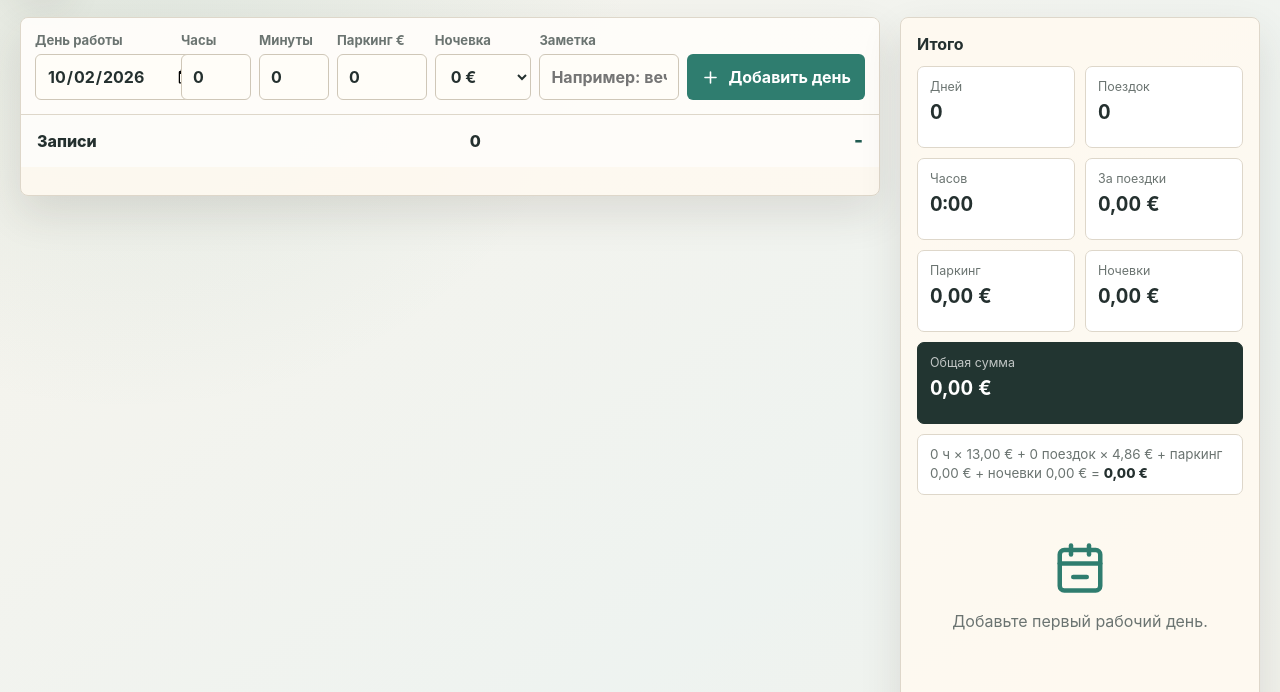
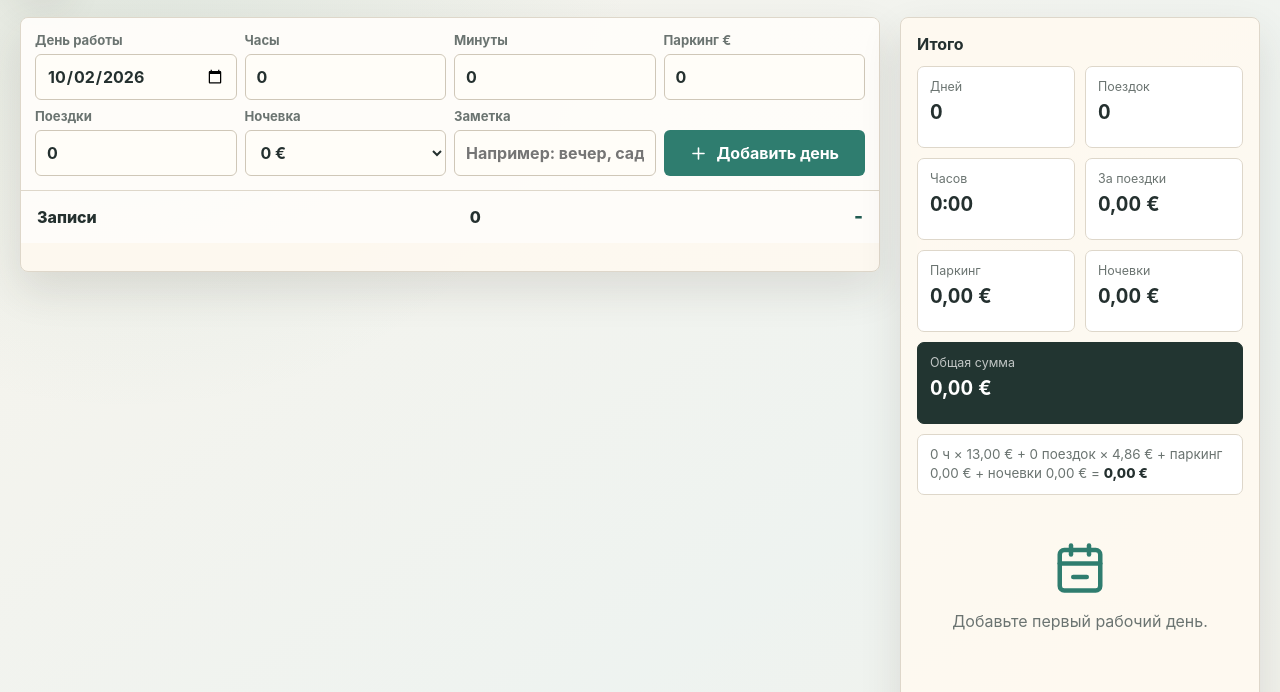
Before and after one commit to GI-mogul/nanny, a website: page index.html in a window 1280 px wide. Shown: the part 99-791 px from the top of the page. Drawn offline with Linux system fonts and the light colour scheme; no server answers.

Commit message:
Add visible trip count to work day entry

```diff
--- a/index.html
+++ b/index.html
@@ -164,7 +164,7 @@
 
     .toolbar {
       display: grid;
-      grid-template-columns: minmax(128px, 1fr) minmax(70px, .5fr) minmax(70px, .5fr) minmax(86px, .65fr) minmax(96px, .7fr) minmax(140px, 1fr) auto;
+      grid-template-columns: repeat(4, minmax(0, 1fr));
       gap: 8px;
       align-items: end;
       padding: 14px;
@@ -923,6 +923,10 @@
           <label>
             Паркинг €
             <input type="number" id="workParking" min="0" step="0.01" inputmode="decimal" value="0">
+          </label>
+          <label>
+            Поездки
+            <input type="number" id="workTrips" min="0" step="1" inputmode="numeric" value="0">
           </label>
           <label>
             Ночевка
@@ -1142,6 +1146,7 @@
       workHours: document.querySelector("#workHours"),
       workMinutes: document.querySelector("#workMinutes"),
       workParking: document.querySelector("#workParking"),
+      workTrips: document.querySelector("#workTrips"),
       workOvernight: document.querySelector("#workOvernight"),
       workNote: document.querySelector("#workNote"),
       ratesView: document.querySelector("#ratesView"),
@@ -1215,7 +1220,7 @@
         note: els.workNote.value.trim(),
         elapsedMs,
         startedAt: null,
-        trips: 0,
+        trips: Math.max(0, Math.floor(readNumber(els.workTrips.value))),
         parking,
         overnight,
         updatedAt: nowIso()
@@ -1225,6 +1230,7 @@
       els.workHours.value = 0;
       els.workMinutes.value = 0;
       els.workParking.value = 0;
+      els.workTrips.value = 0;
       els.workOvernight.value = 0;
       els.workNote.value = "";
       persistAndRender();
```
